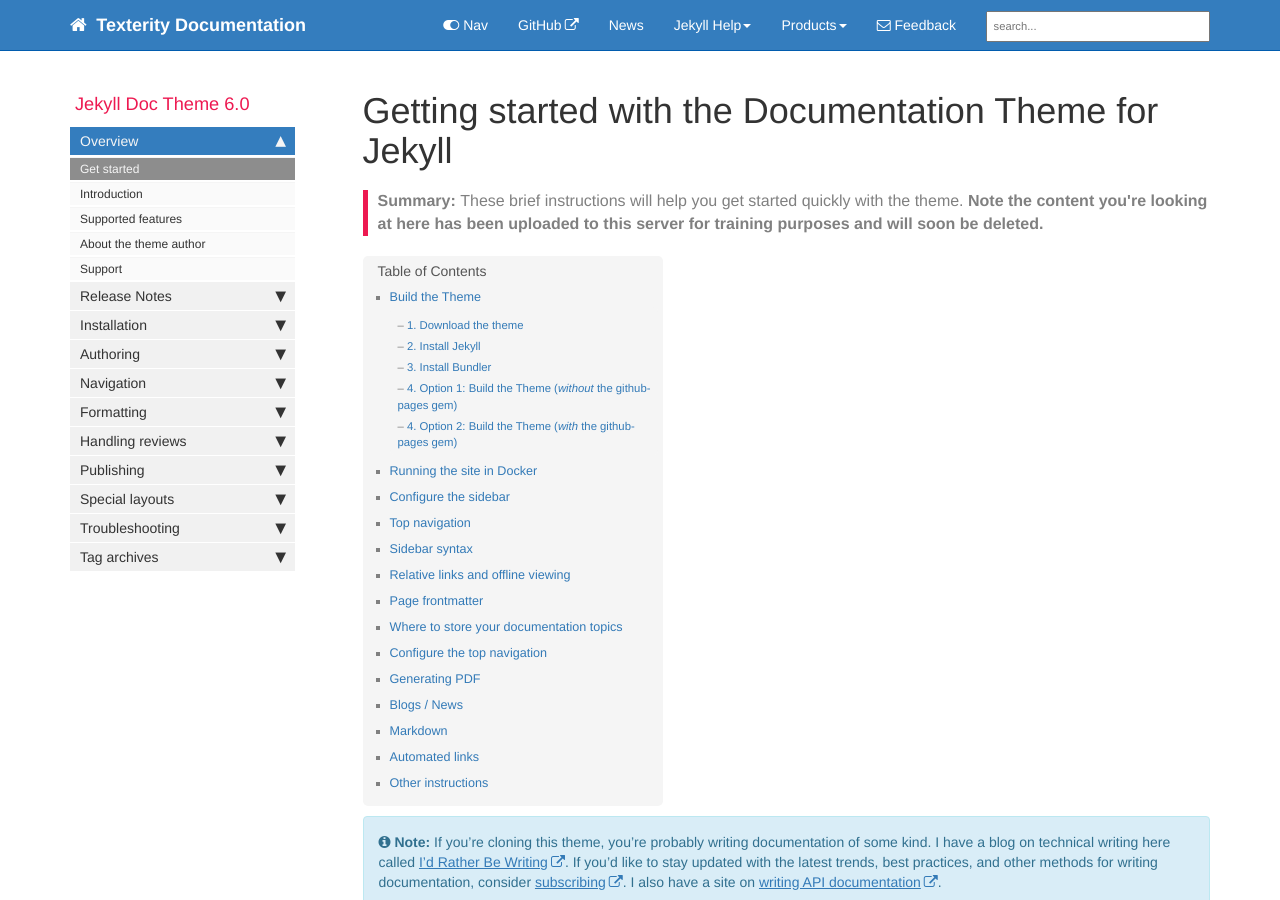
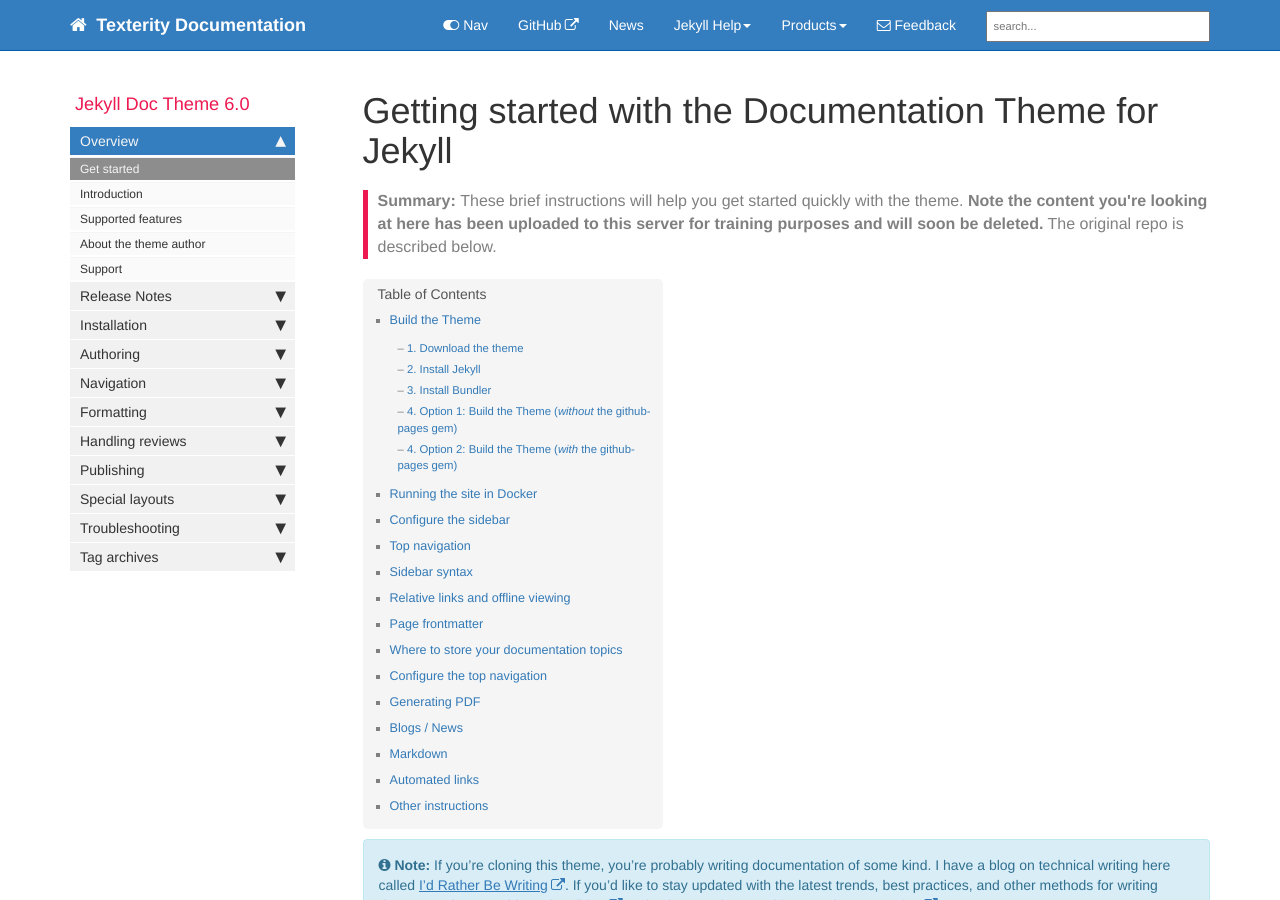
Before and after one commit to Texterity/January, a Jekyll site: the page built from docs/index.md, in a window 1280 px wide and 900 px high. Built offline with Jekyll 4.4.1, drawn with Linux system fonts in a browser that asks for light colours; nearby versions of some CDN libraries; comment, search, counter and statistics services are not loaded.

Commit message:
clarification

```diff
--- a/docs/index.md
+++ b/docs/index.md
@@ -4,7 +4,7 @@ keywords: sample homepage
 tags: [getting_started]
 sidebar: mydoc_sidebar
 permalink: index.html
-summary: These brief instructions will help you get started quickly with the theme. <b>Note the content you're looking at here has been uploaded to this server for training purposes and will soon be deleted.</b>
+summary: These brief instructions will help you get started quickly with the theme. <b>Note the content you're looking at here has been uploaded to this server for training purposes and will soon be deleted.</b> The original repo is described below.
 ---
 
 {% include note.html content="If you're cloning this theme, you're probably writing documentation of some kind. I have a blog on technical writing here called <a alt='technical writing blog' href='http://idratherbewriting.com'>I'd Rather Be Writing</a>. If you'd like to stay updated with the latest trends, best practices, and other methods for writing documentation, consider <a href='https://tinyletter.com/tomjoht'>subscribing</a>. I also have a site on <a href='http://idratherbewriting.com/learnapidoc'>writing API documentation</a>." %}
```
